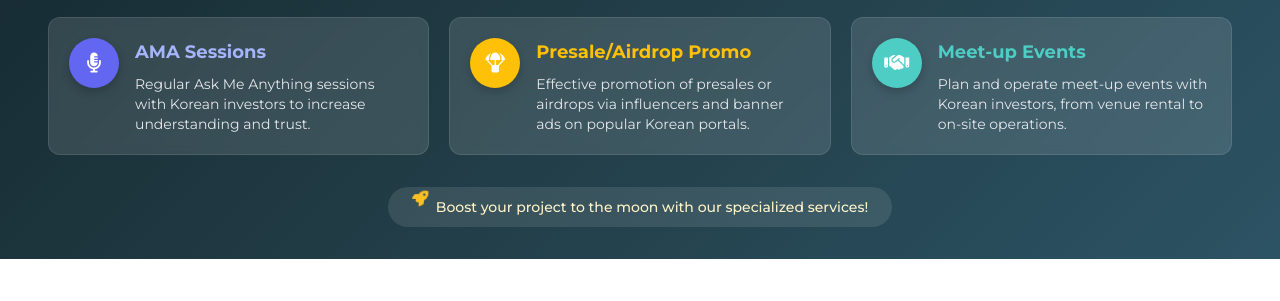
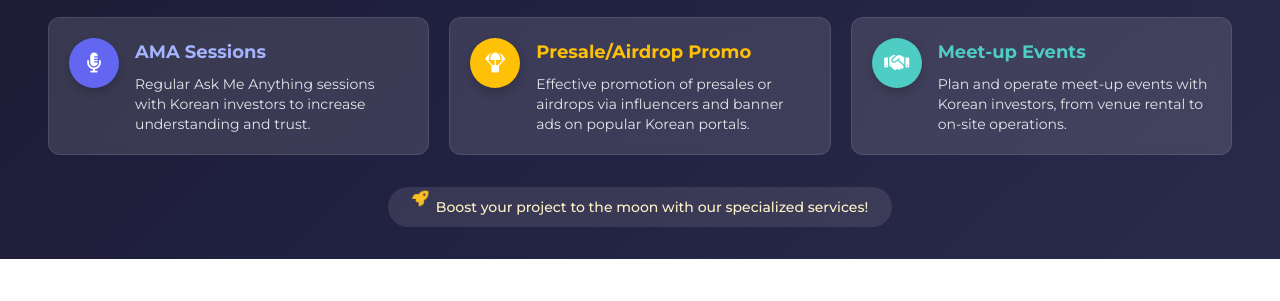
Before and after one commit to Highcrypto7/Marketing-Proposal-for-Global-Crypto-Projects, a plain HTML site: page slide 6-3.html in a window 1280 px wide. Shown: the part 499-800 px from the top of the page. Drawn offline with nearby package versions, Linux system fonts and the light colour scheme.

Commit message:
Update slide 6-3.html

```diff
--- a/slide 6-3.html
+++ b/slide 6-3.html
@@ -21,7 +21,7 @@
             position: relative;
         }
         .bg-gradient {
-            background: linear-gradient(135deg, #0f2027, #203a43, #2c5364);
+            background: linear-gradient(135deg, #1a1a2e, #202040, #2a2a4a);
         }
         .title-shadow {
             text-shadow: 2px 2px 4px rgba(0, 0, 0, 0.5);
```
